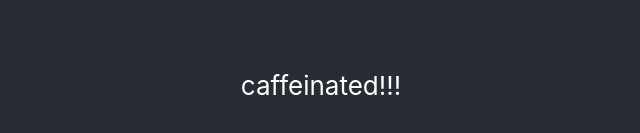
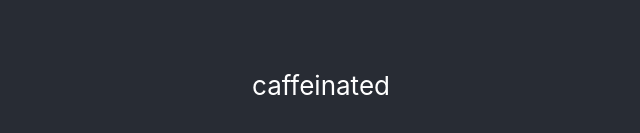
Before and after one commit to llamousse/caffeinated, a React (Create React App) app: page / in a window 1280 px wide. Shown: the part 315-448 px from the top of the page, without its empty margins (319-959 px from the left). Built offline with nearby package versions, Linux system fonts and the light colour scheme.

Commit message:
added pack.js

```diff
--- a/src/App.js
+++ b/src/App.js
@@ -7,7 +7,7 @@ class App extends Component {
       <div className="App">
         <header className="App-header">
           <p>
-            caffeinated!!!
+            caffeinated
           </p>
         </header>
       </div>
```
